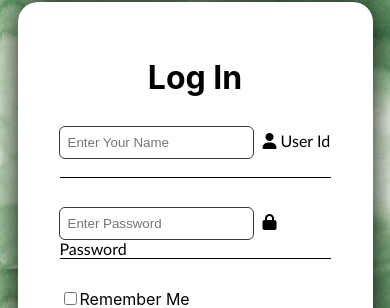
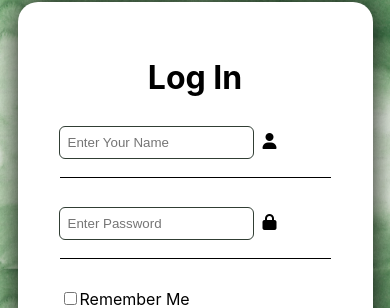
Before and after one commit to Bala-638/E-Commerce-Greens, a React (Create React App) app: page /login in a window 390 px wide. Shown: the part 126-434 px from the top of the page. Built offline with nearby package versions, Linux system fonts and the light colour scheme; no server answers.

Commit message:
responsive

```diff
--- a/src/App2.css
+++ b/src/App2.css
@@ -74,6 +74,15 @@
     }
     #check{
         display: none;
+    }
+    @media only screen and (max-width: 400px){
+        .loginLable{
+            display: none;
+        }
+        .inputbox {
+            width: 80%;
+            margin: 0;
+        }
     }
 @media only screen and (max-width: 600px){
     body{
@@ -225,6 +234,8 @@
       .formbox{
         padding: 20px;
       }
+
+
       /* ============all products=========== */
 
       .allproduct{
@@ -287,4 +298,5 @@
         text-align: justify;
         word-wrap: break-word;
     }
+
   }
--- a/src/componenet/login.js
+++ b/src/componenet/login.js
@@ -10,11 +10,11 @@ export default function Login(){
                             <form action="/">
                                 <div class="inputbox2">
                                     <input type="text" placeholder="Enter Your Name"/>
-                                    <label><i class="fa-solid fa-user"></i> User Id</label>
+                                    <label><i class="fa-solid fa-user"></i><span className="loginLable"> User Id</span> </label>
                                 </div>
                                 <div class="inputbox2">
                                     <input type="password" placeholder="Enter Password"/>
-                                    <label><i class="fa-solid fa-lock"></i> Password</label>
+                                    <label><i class="fa-solid fa-lock"></i><span className="loginLable"> Password</span> </label>
                                 </div>
                                 <div class="remember">
                                     <label><input type="checkbox" />Remember Me</label>
```
